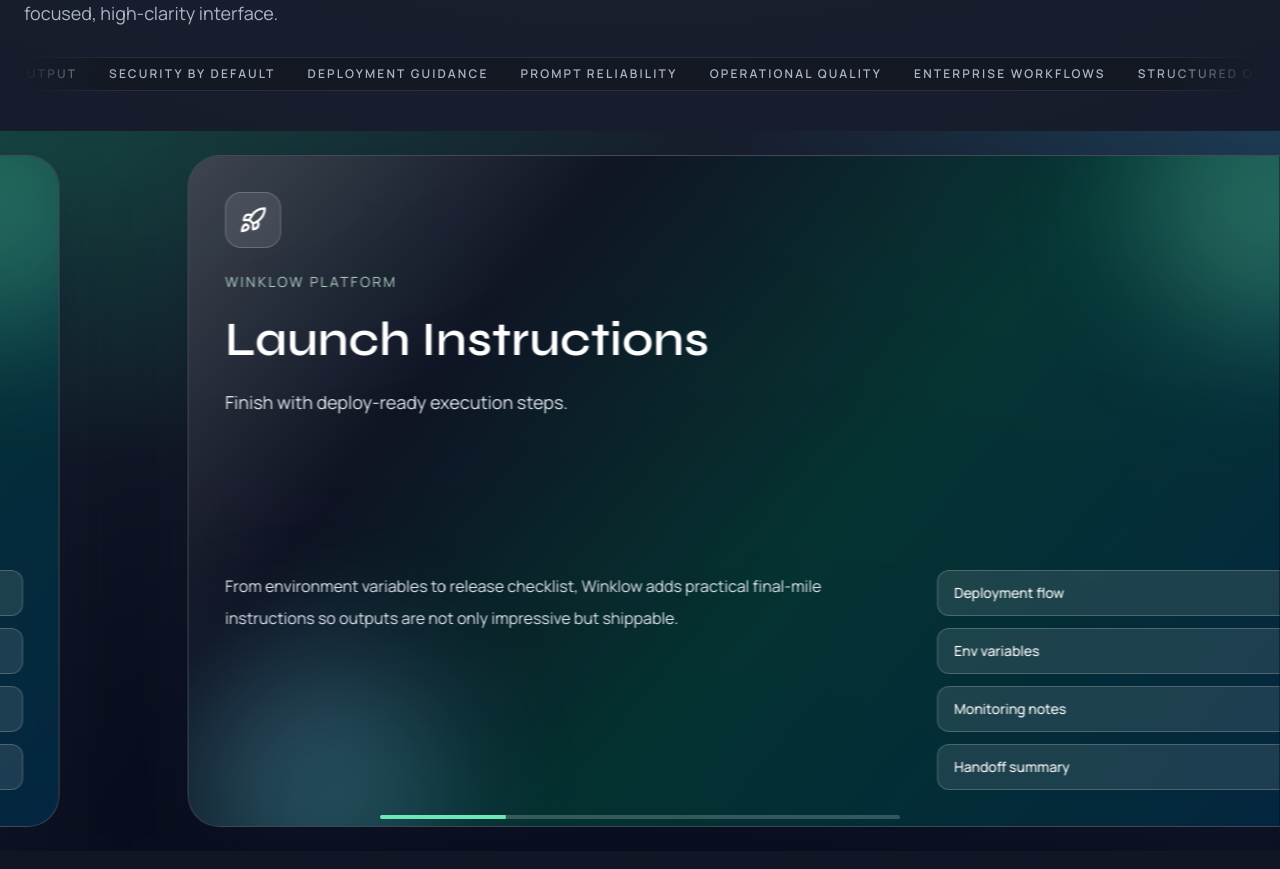
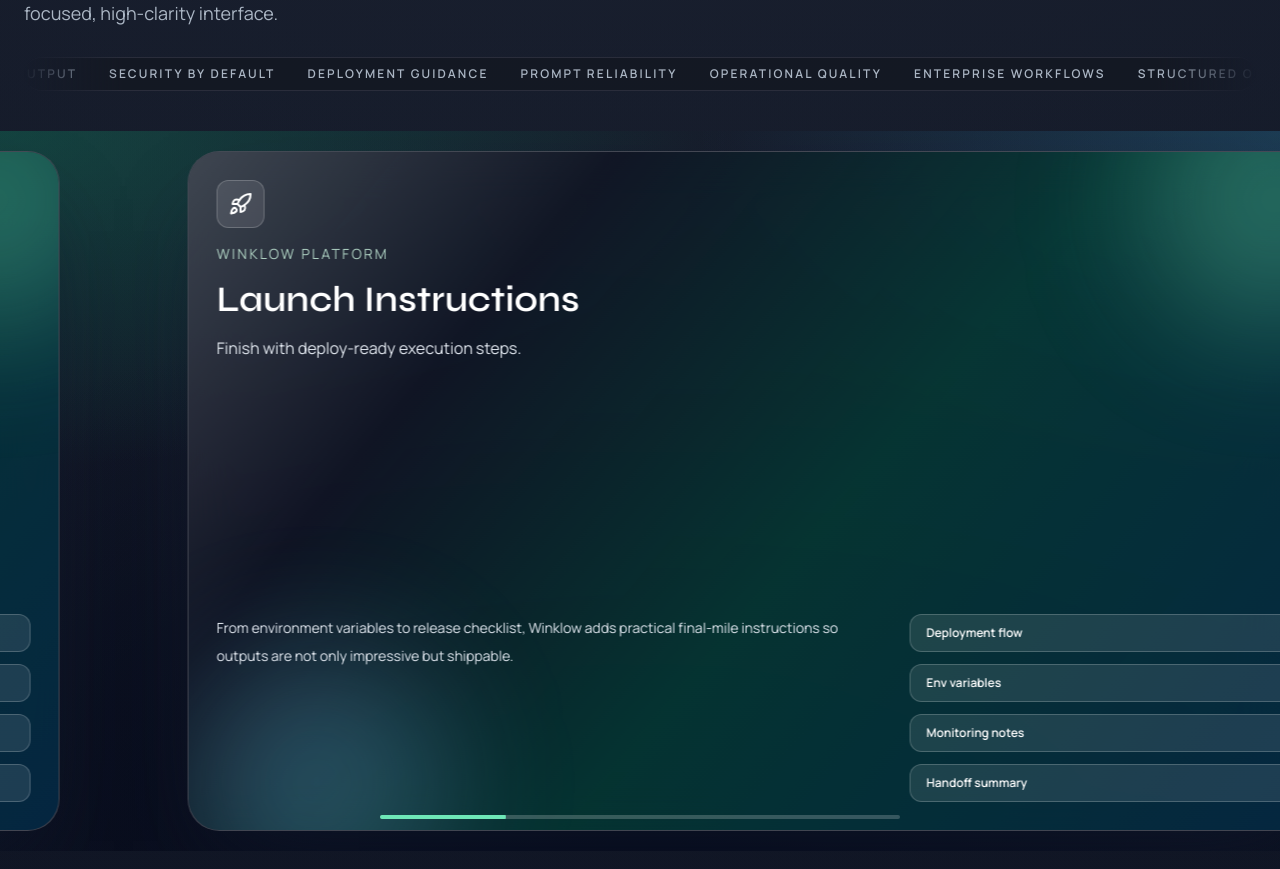
Before and after one commit to Zaami-Stack/project02, a Next.js app: page / in a window 1280 px wide. Shown: the part 1200-2069 px from the top of the page. Built offline with nearby package versions, Linux system fonts and the light colour scheme.

Commit message:
Fix slide section scroll trapping on desktop

```diff
--- a/components/landing/editions-slides-section.tsx
+++ b/components/landing/editions-slides-section.tsx
@@ -98,7 +98,7 @@
         </div>
       </div>
 
-      <div ref={desktopRef} className="relative mt-10 hidden lg:block" style={{ height: `${slides.length * 78}vh` }}>
+      <div ref={desktopRef} className="relative mt-10 hidden lg:block" style={{ height: `${slides.length * 74}vh` }}>
         <div className="sticky top-20 h-[calc(100vh-5rem)] overflow-hidden">
           <div className="pointer-events-none absolute inset-0 edition-backdrop" />
           {prefersReducedMotion ? (
@@ -133,23 +133,23 @@
             <>
               <motion.div style={{ x, width: `${slides.length * 100}%` }} className="flex h-full will-change-transform">
                 {slides.map(({ icon: Icon, title, subtitle, description, chips }) => (
-                  <article key={title} className="h-full shrink-0 px-6 py-6 xl:px-8" style={{ width: `${100 / slides.length}%` }}>
-                    <div className="slide-card mx-auto flex h-full w-full max-w-6xl flex-col justify-between overflow-y-auto rounded-[2rem] border border-white/25 bg-slate-950/85 p-7 text-white shadow-[0_45px_90px_-35px_rgba(15,23,42,0.9)] backdrop-blur-xl xl:p-9">
+                  <article key={title} className="h-full shrink-0 px-5 py-5 xl:px-7" style={{ width: `${100 / slides.length}%` }}>
+                    <div className="slide-card mx-auto flex h-full w-full max-w-6xl flex-col justify-between overflow-hidden rounded-[2rem] border border-white/25 bg-slate-950/85 p-6 text-white shadow-[0_45px_90px_-35px_rgba(15,23,42,0.9)] backdrop-blur-xl xl:p-7">
                       <div className="absolute -right-16 -top-20 h-64 w-64 rounded-full bg-emerald-300/30 blur-3xl" />
                       <div className="absolute -bottom-20 left-0 h-64 w-64 rounded-full bg-sky-300/25 blur-3xl" />
-                      <div className="space-y-6">
-                        <div className="flex h-14 w-14 items-center justify-center rounded-2xl border border-white/20 bg-white/10">
-                          <Icon className="h-7 w-7" />
+                      <div className="space-y-4">
+                        <div className="flex h-12 w-12 items-center justify-center rounded-xl border border-white/20 bg-white/10">
+                          <Icon className="h-6 w-6" />
                         </div>
                         <p className="text-sm uppercase tracking-[0.16em] text-emerald-100/80">Winklow Platform</p>
-                        <h3 className="font-display text-4xl font-semibold leading-tight xl:text-5xl">{title}</h3>
-                        <p className="max-w-3xl text-lg text-slate-200">{subtitle}</p>
+                        <h3 className="font-display text-3xl font-semibold leading-tight xl:text-4xl">{title}</h3>
+                        <p className="max-w-3xl text-base text-slate-200">{subtitle}</p>
                       </div>
-                      <div className="grid gap-8 xl:grid-cols-[1.3fr_0.7fr]">
-                        <p className="text-base leading-8 text-slate-200">{description}</p>
+                      <div className="grid gap-6 xl:grid-cols-[1.25fr_0.75fr]">
+                        <p className="text-sm leading-7 text-slate-200">{description}</p>
                         <div className="grid gap-3">
                           {chips.map((chip) => (
-                            <div key={chip} className="rounded-xl border border-white/20 bg-white/10 px-4 py-3 text-sm font-medium">
+                            <div key={chip} className="rounded-xl border border-white/20 bg-white/10 px-4 py-2.5 text-xs font-semibold">
                               {chip}
                             </div>
                           ))}
```
